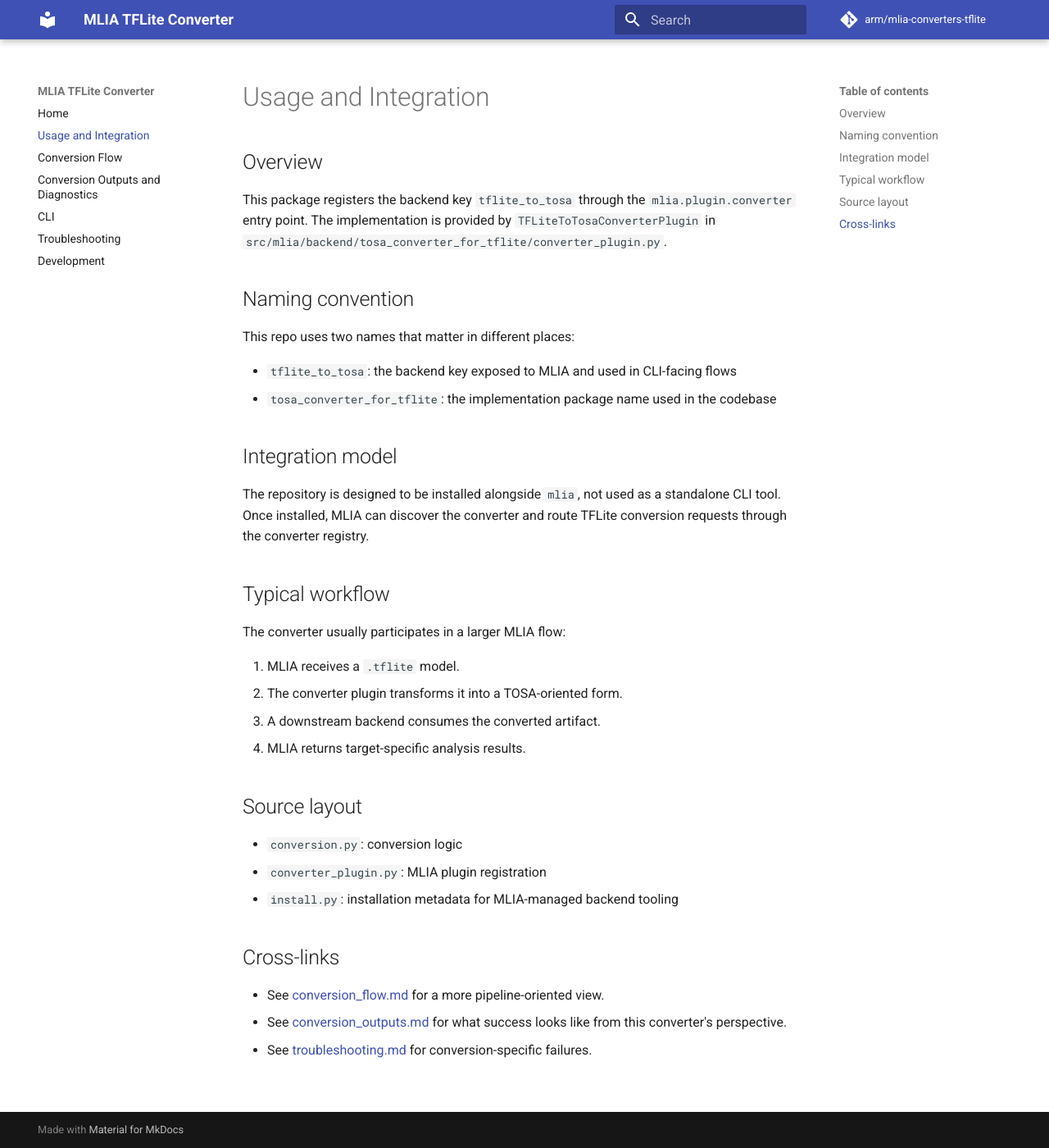
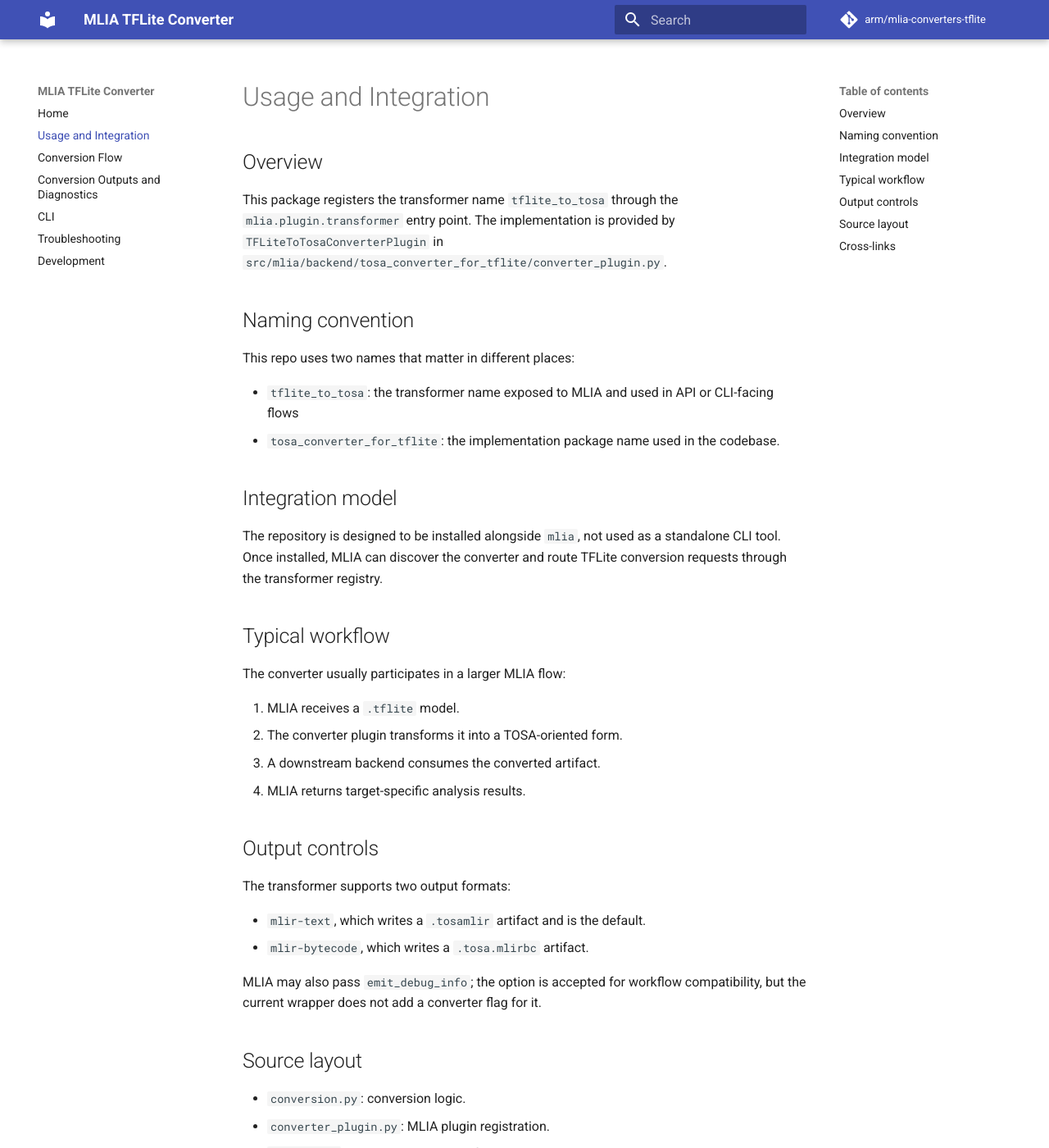
Before and after one commit to arm/mlia-converters-litert, an MkDocs documentation site: the page built from docs/source/usage.md, in a window 1280 px wide and 1400 px high. Shown: the whole window at 82% size. Built offline with MkDocs 1.6.1 and Material for MkDocs 9.7.7, drawn with Linux system fonts in a browser that asks for light colours; comment, search, counter and statistics services are not loaded; some of the changed text lies outside the part shown.

Commit message:
docs: documentation updates (#19)
Signed-off-by: Isabella Gottardi <isabella.gottardi@arm.com>

```diff
--- a/docs/source/usage.md
+++ b/docs/source/usage.md
@@ -7,8 +7,8 @@ SPDX-License-Identifier: Apache-2.0
 
 ## Overview
 
-This package registers the backend key `tflite_to_tosa` through the
-`mlia.plugin.converter` entry point. The implementation is provided by
+This package registers the transformer name `tflite_to_tosa` through the
+`mlia.plugin.transformer` entry point. The implementation is provided by
 `TFLiteToTosaConverterPlugin` in
 `src/mlia/backend/tosa_converter_for_tflite/converter_plugin.py`.
 
@@ -16,14 +16,15 @@ This package registers the backend key `tflite_to_tosa` through the
 
 This repo uses two names that matter in different places:
 
-- `tflite_to_tosa`: the backend key exposed to MLIA and used in CLI-facing flows
-- `tosa_converter_for_tflite`: the implementation package name used in the codebase
+- `tflite_to_tosa`: the transformer name exposed to MLIA and used in API or
+  CLI-facing flows
+- `tosa_converter_for_tflite`: the implementation package name used in the codebase.
 
 ## Integration model
 
 The repository is designed to be installed alongside `mlia`, not used as a
 standalone CLI tool. Once installed, MLIA can discover the converter and route
-TFLite conversion requests through the converter registry.
+TFLite conversion requests through the transformer registry.
 
 ## Typical workflow
 
@@ -34,11 +35,21 @@ The converter usually participates in a larger MLIA flow:
 3. A downstream backend consumes the converted artifact.
 4. MLIA returns target-specific analysis results.
 
+## Output controls
+
+The transformer supports two output formats:
+
+- `mlir-text`, which writes a `.tosamlir` artifact and is the default.
+- `mlir-bytecode`, which writes a `.tosa.mlirbc` artifact.
+
+MLIA may also pass `emit_debug_info`; the option is accepted for workflow
+compatibility, but the current wrapper does not add a converter flag for it.
+
 ## Source layout
 
-- `conversion.py`: conversion logic
-- `converter_plugin.py`: MLIA plugin registration
-- `install.py`: installation metadata for MLIA-managed backend tooling
+- `conversion.py`: conversion logic.
+- `converter_plugin.py`: MLIA plugin registration.
+- `install.py`: installation metadata for MLIA-managed backend tooling.
 
 ## Cross-links
 
```
Also changed, not shown: README.md (+9 -7 lines), docs/source/cli.md (+9 -8 lines), docs/source/conversion_flow.md (+7 -1 lines), docs/source/conversion_outputs.md (+2 -0 lines), docs/source/troubleshooting.md (+3 -2 lines).
